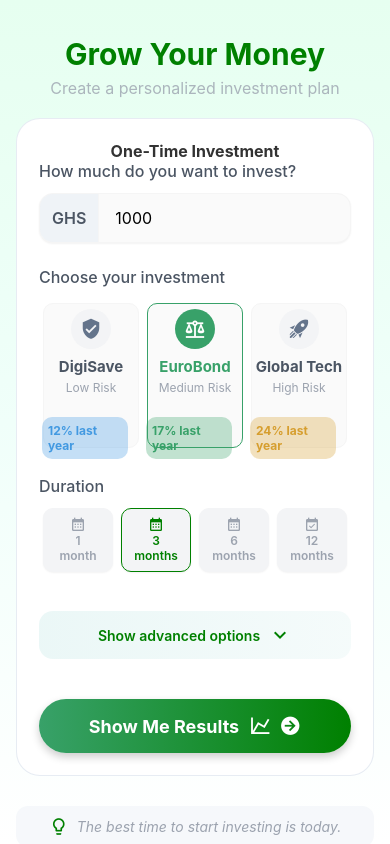
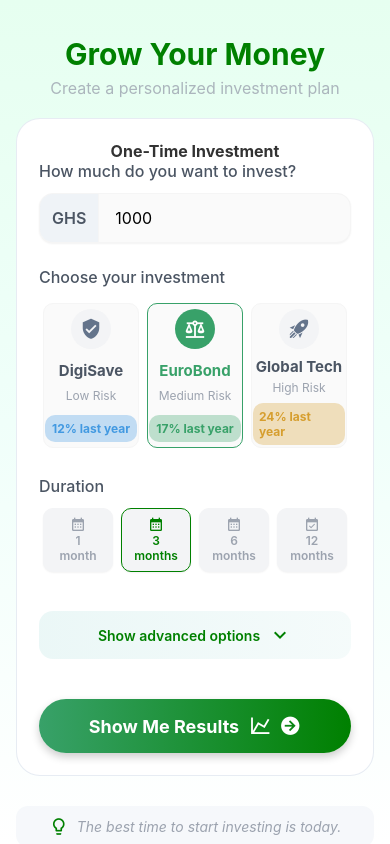
Before and after one commit to eaindome/money-mentor-mobile, a React Native app in the folder MoneyMentor/: screen /SimulationInput in a window 390 px wide. Built offline with nearby package versions, Linux system fonts and the light colour scheme.

Commit message:
adjusted styling for elements on simulation page

```diff
--- a/MoneyMentor/src/screens/SimulationInputScreen.tsx
+++ b/MoneyMentor/src/screens/SimulationInputScreen.tsx
@@ -740,9 +740,6 @@ const styles = StyleSheet.create({
     borderRadius: 10,
     padding: 6,
     alignItems: 'center',
-    width: 86,
-    marginLeft: -3,
-    marginTop: 14
   },
   fundPerformanceText: {
     fontSize: 12,
```
